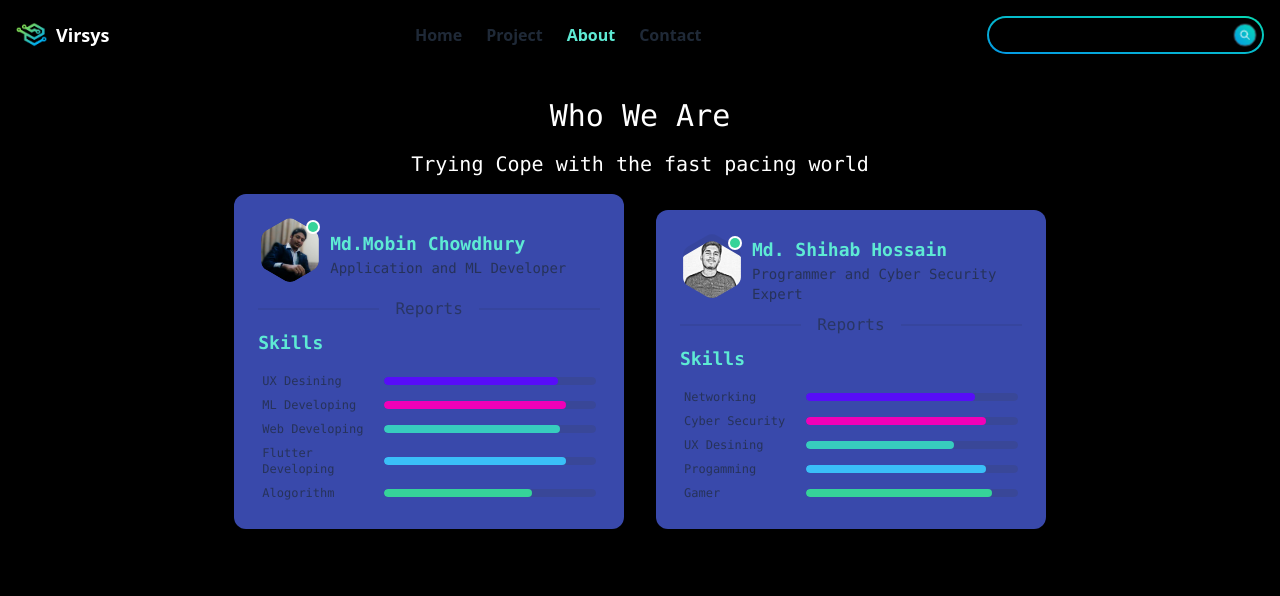
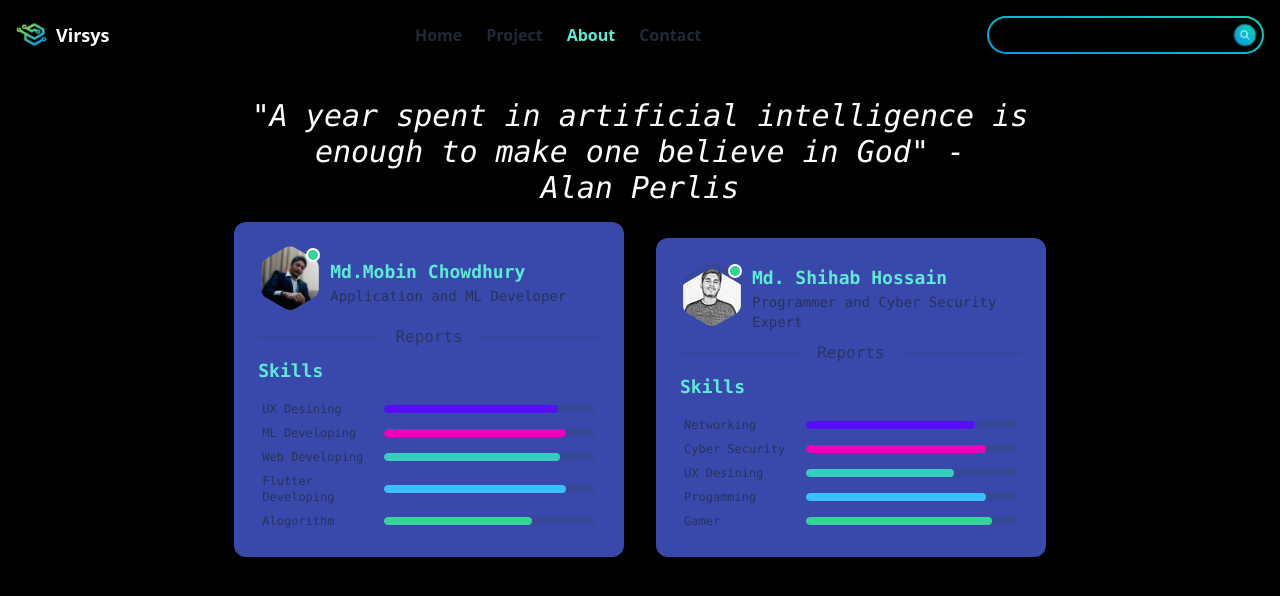
Before and after one commit to VirsysX/landingpage, a Next.js app: page /about in a window 1280 px wide. Shown: the top 596 px of the page. Built offline with nearby package versions, Linux system fonts and the light colour scheme.

Commit message:
alhamdulillah1

```diff
--- a/pages/about.js
+++ b/pages/about.js
@@ -79,9 +79,9 @@ export default function About() {
   return (
     <div className="col center mt-6 font-mono text-teal-300 over space-y-4">
       <div className="col center space-y-4 ">
-        <h1 className="md:text-3xl text-2xl">Who We Are</h1>
+        <h1 className="md:text-3xl text-2xl w-[70%] text-center italic">{`"A year spent in artificial intelligence is enough to make one believe in God"`} -<p>Alan Perlis</p></h1>
 
-        <p className="text-lg md:text-xl">Trying Cope with the fast pacing world</p>
+
       </div>
 
 
```
